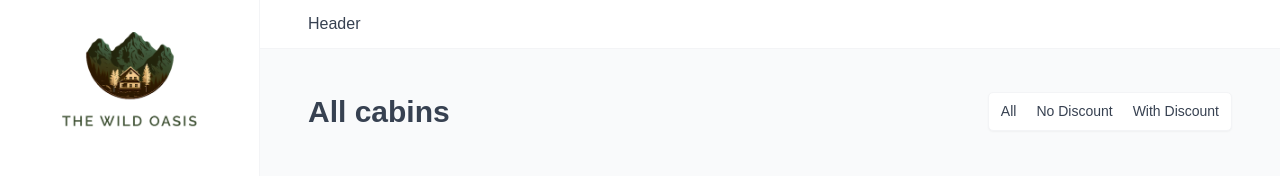
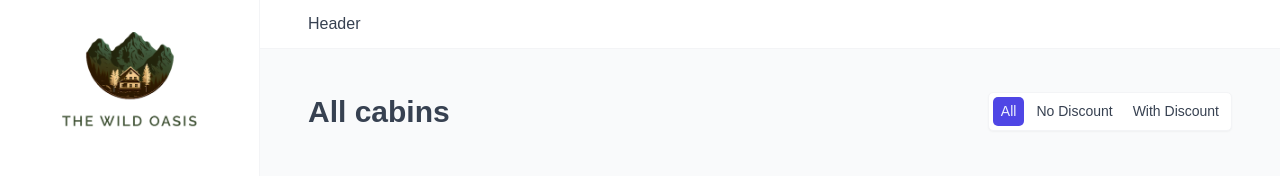
Before and after one commit to wakar-malik/wild-oasis, a React app: page /cabins in a window 1280 px wide. Shown: the top 176 px of the page. Built offline with nearby package versions, Linux system fonts and the light colour scheme; no server answers; the database is empty; the HTML template or start-up script is replaced by a standard one.

Commit message:
add cain table filter

```diff
--- a/src/App.jsx
+++ b/src/App.jsx
@@ -22,7 +22,6 @@ const queryClient = new QueryClient({
 });
 
 function App() {
-  console.log(this);
   return (
     <QueryClientProvider client={queryClient}>
       <ReactQueryDevtools initialIsOpen={false} />
--- a/src/features/cabins/CabinTable.jsx
+++ b/src/features/cabins/CabinTable.jsx
@@ -7,20 +7,20 @@ import Row from "../../ui/Row";
 import Table from "../../ui/Table";
 
 function CabinTable() {
-  const [searchParam, setSearchParam] = useSearchParams();
+  const [searchParam] = useSearchParams();
   const { isLoading, cabins } = useCabins();
   if (isLoading) return <Spinner />;
 
-  const filterTerm = searchParam.get("discount") || "all";
   let filteredCabins;
+  const filterValue = searchParam.get("discount") || "all";
 
-  if (filterTerm === "all") {
+  if (filterValue === "all") {
     filteredCabins = cabins;
   }
-  if (filterTerm === "no-discount") {
-    filteredCabins = cabins.filter((cabin) => cabin.discount == "");
+  if (filterValue === "no-discount") {
+    filteredCabins = cabins.filter((cabin) => cabin.discount === 0);
   }
-  if (filterTerm === "with-discount") {
+  if (filterValue === "with-discount") {
     filteredCabins = cabins.filter((cabin) => +cabin.discount > 0);
   }
 
--- /dev/null
+++ b/src/features/cabins/CabinTableOperations.jsx
@@ -0,0 +1,18 @@
+import Filter from "../../ui/Filter";
+import TableOperations from "../../ui/TableOperations";
+
+const filterOptions = [
+  { value: "all", label: "All" },
+  { value: "no-discount", label: "No Discount" },
+  { value: "with-discount", label: "With Discount" },
+];
+
+function CabinTableOperations() {
+  return (
+    <TableOperations>
+      <Filter filterField="discount" options={filterOptions} />
+    </TableOperations>
+  );
+}
+
+export default CabinTableOperations;
--- a/src/pages/Cabins.jsx
+++ b/src/pages/Cabins.jsx
@@ -1,21 +1,15 @@
 import Heading from "../ui/Heading";
 import Row from "../ui/Row";
 import CabinTable from "../features/cabins/CabinTable";
-import Filter from "../ui/Filter";
 import AddCabin from "../features/cabins/AddCabin";
-
-const filterOptions = [
-  { value: "all", label: "All" },
-  { value: "no-discount", label: "No Discount" },
-  { value: "with-discount", label: "With Discount" },
-];
+import CabinTableOperations from "../features/cabins/CabinTableOperations";
 
 function Cabins() {
   return (
     <>
       <Row type="horizontal">
         <Heading as="h1">All cabins</Heading>
-        <Filter filterField="discount" options={filterOptions} />
+        <CabinTableOperations />
       </Row>
 
       <Row>
--- a/src/ui/Filter.jsx
+++ b/src/ui/Filter.jsx
@@ -1,6 +1,5 @@
 import { useSearchParams } from "react-router-dom";
 import styled, { css } from "styled-components";
-import Button from "./Button";
 
 const StyledFilter = styled.div`
   border: 1px solid var(--color-grey-100);
@@ -17,7 +16,7 @@ const FilterButton = styled.button`
   border: none;
 
   ${(props) =>
-    props.active === "true" &&
+    props.active &&
     css`
       background-color: var(--color-brand-600);
       color: var(--color-brand-50);
@@ -39,19 +38,19 @@ const FilterButton = styled.button`
 function Filter({ filterField, options }) {
   const [searchParam, setSearchParam] = useSearchParams();
 
-  function filterHandler(value) {
+  function handleClick(value) {
     setSearchParam({ [filterField]: value });
   }
 
-  const searchTerm = searchParam.get("discount");
+  const currentFilterValue = searchParam.get(filterField) || options[0].value;
 
   return (
     <StyledFilter>
       {options.map((option) => (
         <FilterButton
-          onClick={() => filterHandler(option.value)}
-          active={`${searchTerm === option.value}`}
           key={option.value}
+          onClick={() => handleClick(option.value)}
+          active={option.value === currentFilterValue}
         >
           {option.label}
         </FilterButton>
--- a/src/ui/TableOperations.jsx
+++ b/src/ui/TableOperations.jsx
@@ -1,4 +1,4 @@
-import styled from 'styled-components';
+import styled from "styled-components";
 
 const TableOperations = styled.div`
   display: flex;
```
